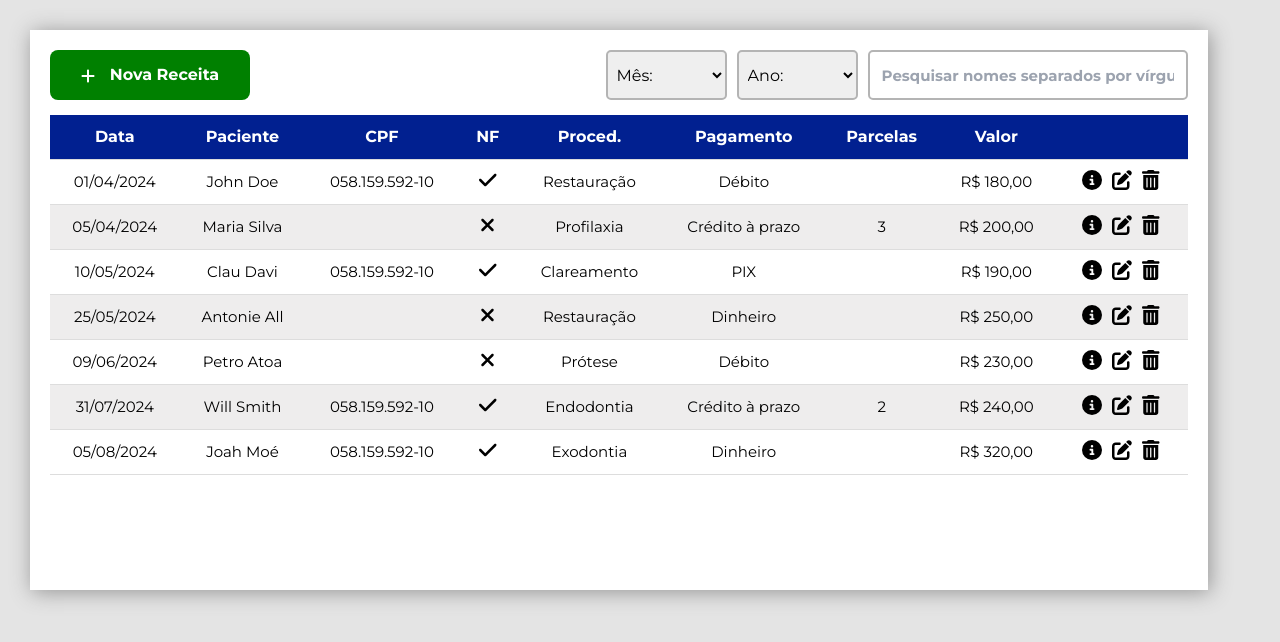
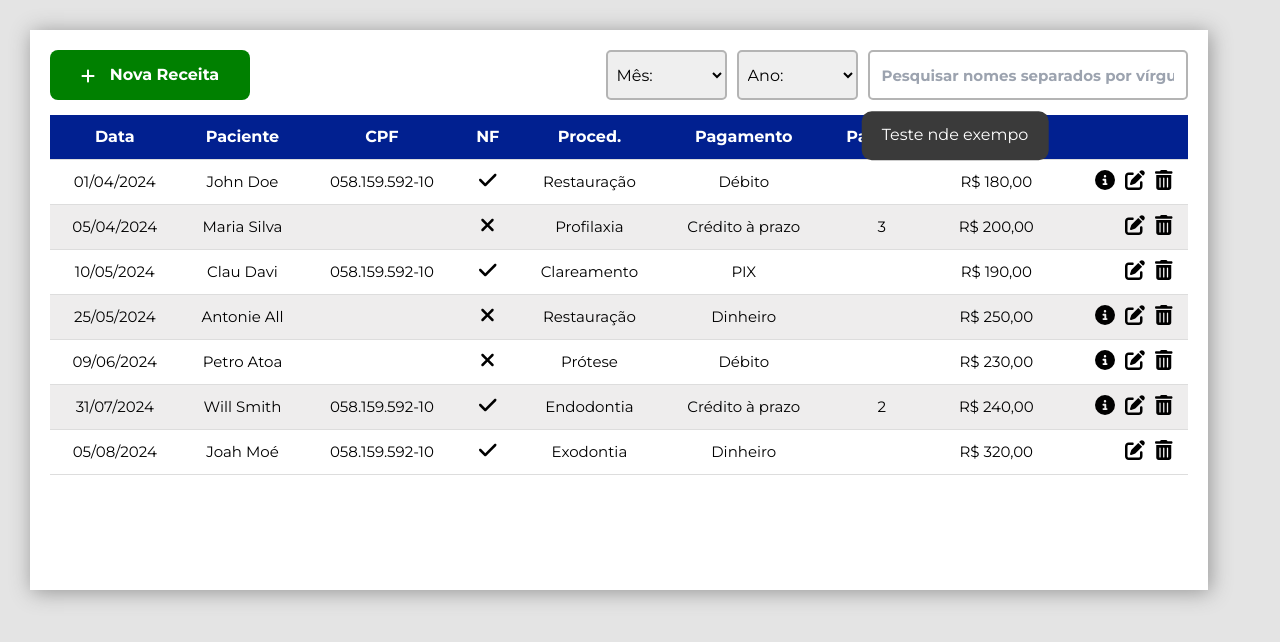
Before and after one commit to maisappreis/dental-clinic, a Next.js app: page /dental-clinic/pages/revenue in a window 1280 px wide. Both pictures are taken after a click on the icon 1092 px from the left and 180 px from the top of the page. Shown: the top 642 px of the page. Built offline with nearby package versions, Linux system fonts and the light colour scheme.

Commit message:
feat: Tooltip created.

```diff
--- /dev/null
+++ b/src/app/components/styles/Tooltip.module.css
@@ -0,0 +1,17 @@
+.tooltip {
+  background-color: var(--gray-dark-color);
+  color: white;
+  padding: 10px 20px;
+  z-index: 500;
+  border-radius: 10px;
+  line-height: 1.8;
+  text-align: center;
+}
+
+@media only screen and (max-width: 1000px) {
+  .tooltip {
+    padding: 5px 10px;
+    max-height: 40px;
+    overflow: auto;
+  }
+}
--- a/src/app/components/table.tsx
+++ b/src/app/components/table.tsx
@@ -3,6 +3,7 @@ import React, { useState, useEffect } from "react";
 import styles from './styles/Table.module.css'
 import { FontAwesomeIcon } from "@fortawesome/react-fontawesome";
 import { faPenToSquare, faTrashCan, faCircleInfo, faCheck, faXmark } from '@fortawesome/free-solid-svg-icons';
+import Tooltip from './tooltip'
 
 interface Data {
   [key: string]: any;
@@ -27,6 +28,8 @@ const formatDate = (dateString: string): string => {
 export default function Table({ columns, data, searchedNames }: TableProps) {
   const [filteredData, setFilteredData] = useState<Data[]>([]);
   const [statusClasses, setStatusClasses] = useState<string[]>([]);
+  const [showTooltip, setShowTooltip] = useState(false);
+  const [tooltipPosition, setTooltipPosition] = useState({ top: 0, left: 0 });
 
   useEffect(() => {
     const sorted = [...data].sort((a, b) => {
@@ -56,6 +59,14 @@ export default function Table({ columns, data, searchedNames }: TableProps) {
     setStatusClasses(classes);
   }, [filteredData]);
 
+  const openNotes = (e: React.MouseEvent) => {
+    setShowTooltip(!showTooltip)
+    setTooltipPosition({
+      top: e.clientY - 20,
+      left: e.clientX - 150,
+    });
+  }
+
   return (
     <div>
       <div className={styles.overflow}>
@@ -77,7 +88,9 @@ export default function Table({ columns, data, searchedNames }: TableProps) {
                         `R$ ${parseFloat(row[column.key]).toFixed(2).replace('.', ',')}`
                         : column.key === 'actions' ?
                           <div>
-                            <FontAwesomeIcon icon={faCircleInfo} className={styles.icon} />
+                            {row['notes'] !== "" &&
+                              <FontAwesomeIcon icon={faCircleInfo} className={styles.icon} onClick={openNotes} />
+                            }
                             <FontAwesomeIcon icon={faPenToSquare} className={styles.icon} />
                             <FontAwesomeIcon icon={faTrashCan} className={styles.icon} />
                           </div>
@@ -93,11 +106,6 @@ export default function Table({ columns, data, searchedNames }: TableProps) {
                             : column.key === 'date' || column.key === 'dueDate' ?
                               formatDate(row[column.key])
                               : column.key === 'status' ?
-                                // <button
-                                //   className={`${styles.status} ${row[column.key] ? styles.paid : styles.pay}`}
-                                // >
-                                //   {row[column.key] ? "Pago" : "À pagar"}
-                                // </button>
                                 <button
                                   className={statusClasses[rowIndex]}
                                 >
@@ -113,6 +121,11 @@ export default function Table({ columns, data, searchedNames }: TableProps) {
           : <div className={styles.none}>Nenhum resultado encontrado.</div>
         }
       </div >
+      {showTooltip && (
+        <Tooltip top={tooltipPosition.top} left={tooltipPosition.left}>
+          Teste nde exempo
+        </Tooltip>
+      )}
     </div >
   )
 }
--- a/src/app/components/tooltip.tsx
+++ b/src/app/components/tooltip.tsx
@@ -0,0 +1,24 @@
+import React from "react"
+import styles from './styles/Tooltip.module.css';
+
+type TooltipProps = {
+  children: React.ReactNode;
+  top: number;
+  left: number;
+};
+
+export default function Tooltip({ children, top, left }: TooltipProps) {
+  return (
+    <div
+      className={styles.tooltip}
+      style={{
+        position: "absolute",
+        top: top,
+        left: left,
+        transform: "translate(-50%, -100%)",
+      }}
+    >
+      {children}
+    </div>
+  )
+}
--- a/src/app/layout.tsx
+++ b/src/app/layout.tsx
@@ -3,6 +3,7 @@ import { Montserrat } from "next/font/google";
 import "./globals.css";
 import "./styles/button.css";
 import "./styles/form.css";
+import "./styles/table.css";
 
 const montserrat = Montserrat({ subsets: ["latin"] });
 
--- a/src/app/pages/revenue/page.tsx
+++ b/src/app/pages/revenue/page.tsx
@@ -48,18 +48,19 @@ export default function Revenue() {
     cpf: string | null;
     nf: boolean;
     procedure: string;
-    value: number;
     payment: string;
     installments: number | null;
+    value: number;
+    notes: string;
     actions: string;
   }[] = [
-      { id: 1, date: '2024-04-01', name: 'John Doe', cpf: '058.159.592-10', nf: true, procedure: 'Restauração', value: 180, payment: 'Débito', installments: null, actions: '' },
-      { id: 1, date: '2024-04-05', name: 'Maria Silva', cpf: null, nf: false, procedure: 'Profilaxia', value: 200, payment: 'Crédito à prazo', installments: 3, actions: '' },
-      { id: 1, date: '2024-05-25', name: 'Antonie All', cpf: null, nf: false, procedure: 'Restauração', value: 250, payment: 'Dinheiro', installments: null, actions: '' },
-      { id: 1, date: '2024-08-05', name: 'Joah Moé', cpf: '058.159.592-10', nf: true, procedure: 'Exodontia', value: 320, payment: 'Dinheiro', installments: null, actions: '' },
-      { id: 1, date: '2024-07-31', name: 'Will Smith', cpf: '058.159.592-10', nf: true, procedure: 'Endodontia', value: 240, payment: 'Crédito à prazo', installments: 2, actions: '' },
-      { id: 1, date: '2024-05-10', name: 'Clau Davi', cpf: '058.159.592-10', nf: true, procedure: 'Clareamento', value: 190, payment: 'PIX', installments: null, actions: '' },
-      { id: 1, date: '2024-06-09', name: 'Petro Atoa', cpf: null, nf: false, procedure: 'Prótese', value: 230, payment: 'Débito', installments: null, actions: '' },
+      { id: 1, date: '2024-04-01', name: 'John Doe', cpf: '058.159.592-10', nf: true, procedure: 'Restauração', value: 180, payment: 'Débito', installments: null, notes: "Nota de teste", actions: '' },
+      { id: 1, date: '2024-04-05', name: 'Maria Silva', cpf: null, nf: false, procedure: 'Profilaxia', value: 200, payment: 'Crédito à prazo', installments: 3, notes: "", actions: '' },
+      { id: 1, date: '2024-05-25', name: 'Antonie All', cpf: null, nf: false, procedure: 'Restauração', value: 250, payment: 'Dinheiro', installments: null, notes: "Nota de teste", actions: '' },
+      { id: 1, date: '2024-08-05', name: 'Joah Moé', cpf: '058.159.592-10', nf: true, procedure: 'Exodontia', value: 320, payment: 'Dinheiro', installments: null, notes: "", actions: '' },
+      { id: 1, date: '2024-07-31', name: 'Will Smith', cpf: '058.159.592-10', nf: true, procedure: 'Endodontia', value: 240, payment: 'Crédito à prazo', installments: 2, notes: "Nota de teste", actions: '' },
+      { id: 1, date: '2024-05-10', name: 'Clau Davi', cpf: '058.159.592-10', nf: true, procedure: 'Clareamento', value: 190, payment: 'PIX', installments: null, notes: "", actions: '' },
+      { id: 1, date: '2024-06-09', name: 'Petro Atoa', cpf: null, nf: false, procedure: 'Prótese', value: 230, payment: 'Débito', installments: null, notes: "Nota de teste", actions: '' },
     ];
 
   return (
--- /dev/null
+++ b/src/app/styles/table.css
@@ -0,0 +1,4 @@
+td:last-child,
+th:last-child {
+  text-align: right;
+}
```
